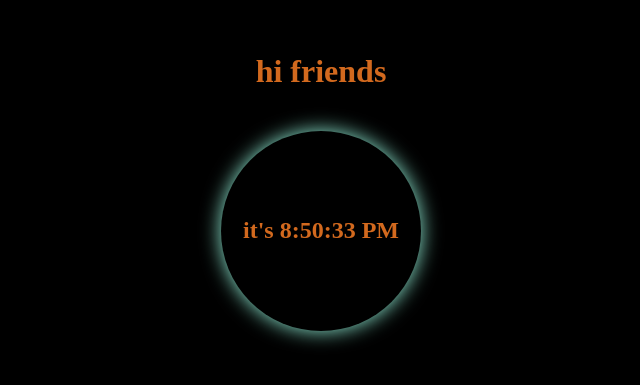
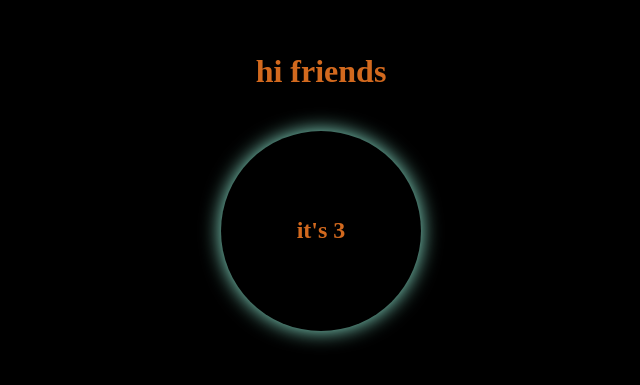
Before and after one commit to armiinEX/React-Learning-Exercises, a React (Create React App) app: page / in a window 1280 px wide. Shown: the part 209-594 px from the top of the page, without its empty margins (319-959 px from the left). Built offline with nearby package versions, Linux system fonts and the light colour scheme.

Commit message:
exercise-1

```diff
--- a/src/Timer.jsx
+++ b/src/Timer.jsx
@@ -1,17 +1,19 @@
 import React from "react";
 
 var interval;
-class Timer extends React.Component{
+class number extends React.Component{
     constructor(){
       super();
       this.state = {
-        time : new Date().toLocaleTimeString()
+        number : 10
       }
     }
     componentDidMount(){
+        console.log("componentDidMount");
+
         interval = setInterval(() => {
         this.setState({
-          time : new Date().toLocaleTimeString()
+          number : this.state.number - 1
         })
       } ,1000)
     }
@@ -19,7 +21,7 @@ class Timer extends React.Component{
     componentDidUpdate(){
         console.log("componentDidUpdate")
 
-        if(this.state.time === "12:32:25 AM"){
+        if(this.state.number === "0"){
             clearInterval(interval);
         }
     }
@@ -31,10 +33,10 @@ class Timer extends React.Component{
 
       return(
         <h2 className='timer'>
-          it's {this.state.time}
+          it's {this.state.number}
         </h2>
       )
     }
   }
 
-export default Timer;
+export default number;
```
